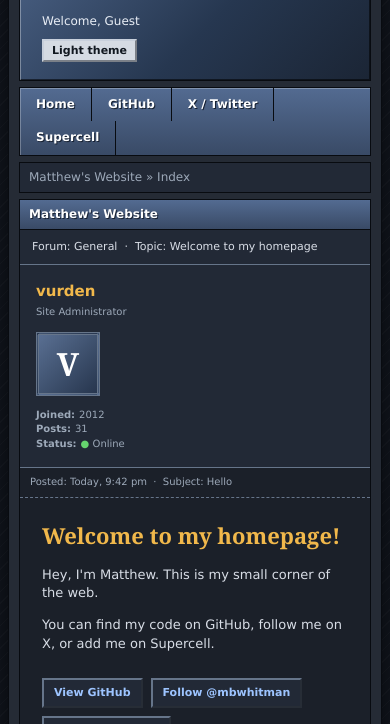
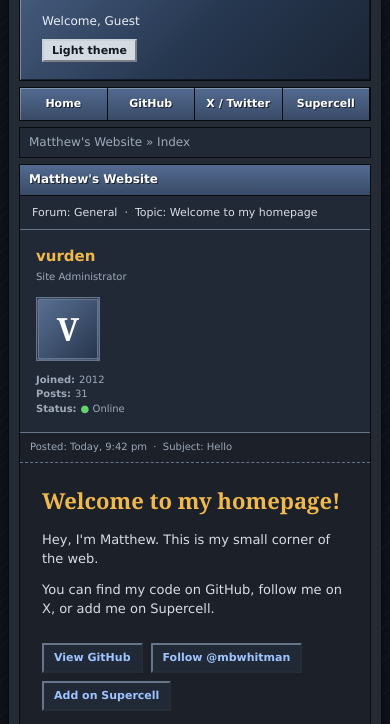
Before and after one commit to vurden/ChessSite, a plain HTML site: page index.html in a window 390 px wide. Shown: the part 120-844 px from the top of the page. Drawn offline with Linux system fonts and the light colour scheme.

Commit message:
Keep mobile navigation on one row

```diff
--- a/index.html
+++ b/index.html
@@ -207,6 +207,8 @@
     @media (max-width: 600px) {
       .masthead { align-items: flex-start; flex-direction: column; gap: 16px; }
       .account { text-align: left; }
+      .nav { flex-wrap: nowrap; }
+      .nav a { flex: 1 1 0; min-width: 0; padding-inline: 2px; text-align: center; white-space: nowrap; font-size: clamp(9px, 3vw, 11px); }
       .post { grid-template-columns: 1fr; }
       .profile { border-right: 0; border-bottom: 1px solid var(--border); }
       .avatar { width: 64px; height: 64px; font-size: 32px; }
```
